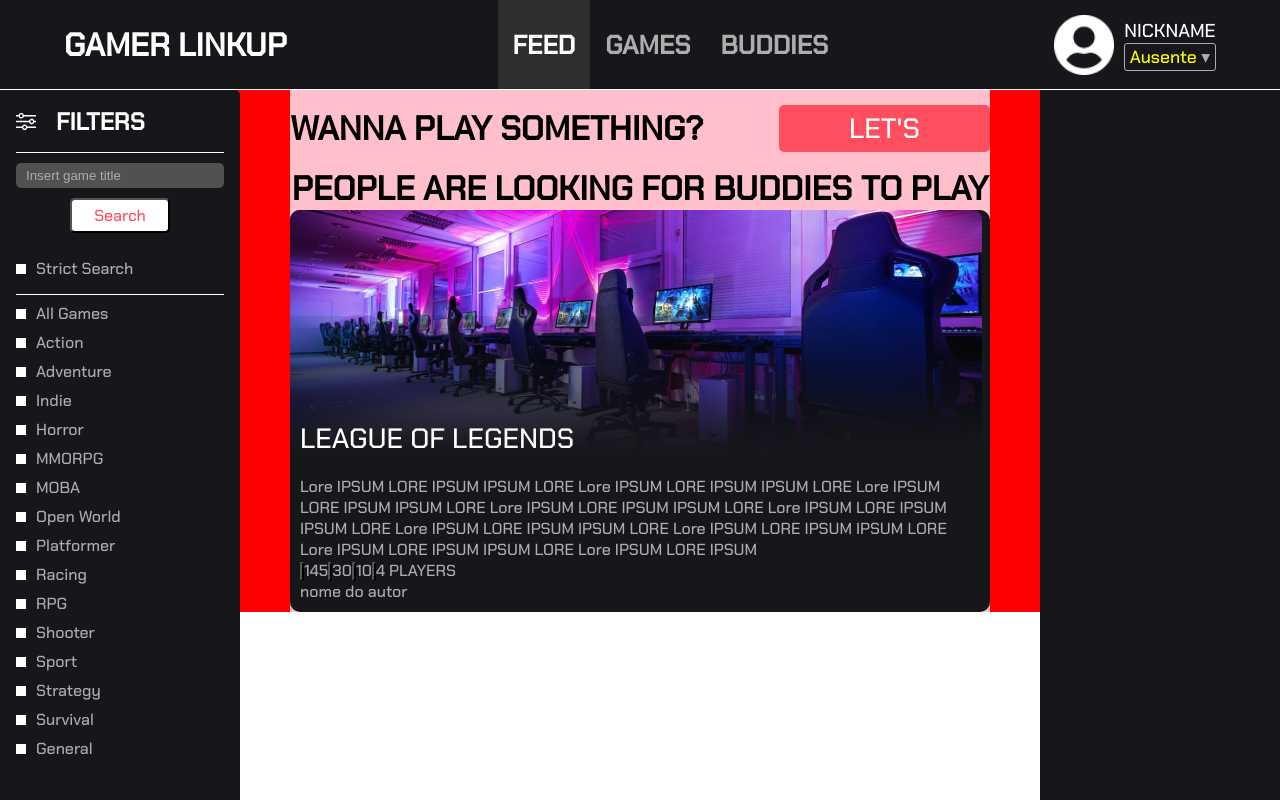
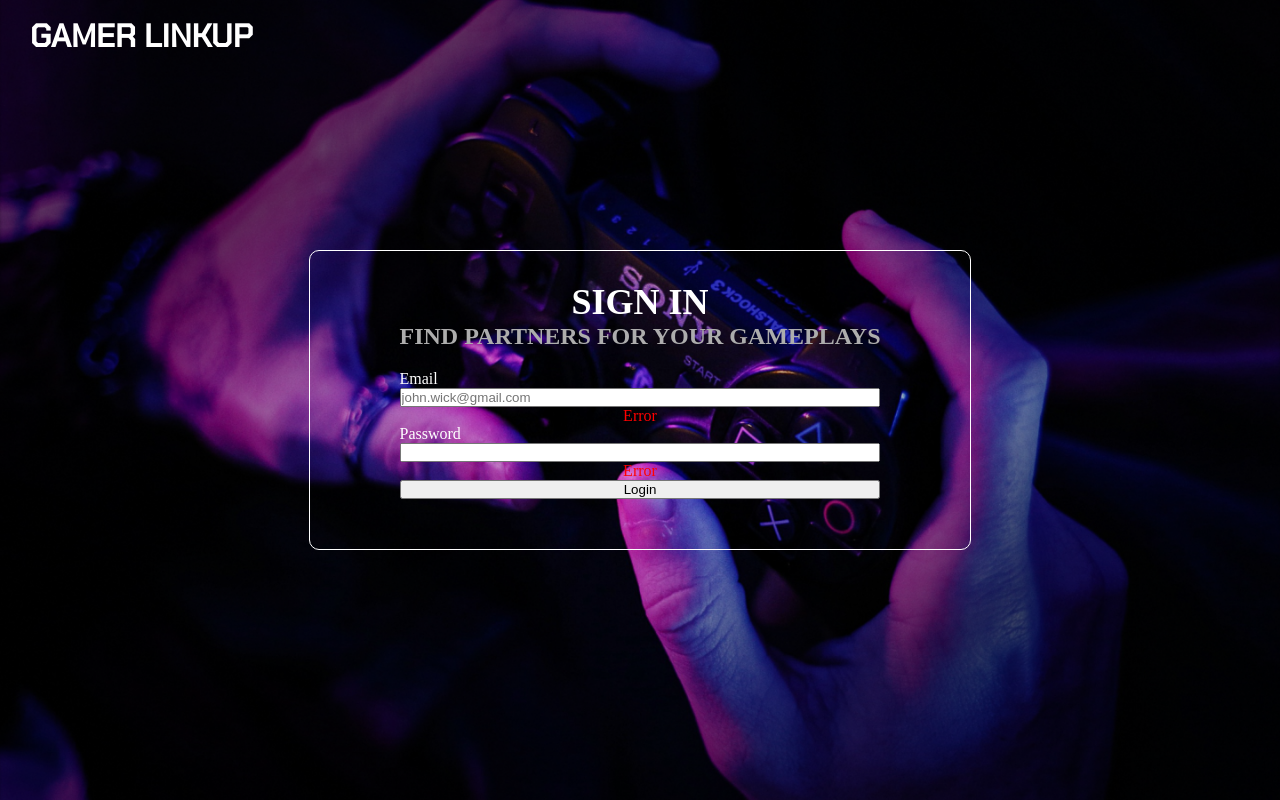
Before and after one commit to Jamajal/Gamer-Linkup, a React (Vite) app in the folder frontend/: page / in a window 1280 px wide. Built offline with nearby package versions, Linux system fonts and the light colour scheme.

Commit message:
Desenvolvimento parcial da página de login

```diff
--- a/frontend/src/App.tsx
+++ b/frontend/src/App.tsx
@@ -1,13 +1,12 @@
-import HomePage from "./pages/HomePage/HomePage"
-
+//import HomePage from "./pages/HomePage/HomePage"
+import LoginPage from './pages/LoginPage/LoginPage';
 
 function App() {
-
   return (
     <>
-      <HomePage/>
+      <LoginPage />
     </>
-  )
+  );
 }
 
-export default App
+export default App;
--- a/frontend/src/pages/HomePage/HomePage.scss
+++ b/frontend/src/pages/HomePage/HomePage.scss
@@ -1,9 +1,5 @@
 .app__homepage {
-
   height: 100vh;
-
-
-
 }
 .app__homepage-main {
   display: flex;
@@ -13,7 +9,5 @@
     width: 100%;
     display: flex;
     justify-content: center;
-
-
   }
 }
--- /dev/null
+++ b/frontend/src/pages/LoginPage/LoginPage.scss
@@ -0,0 +1,67 @@
+.app__loginPage {
+  height: 100vh;
+  width: 100%;
+  position: relative;
+
+  display: flex;
+  justify-content: center;
+  align-items: center;
+
+  background: url('../../assets/bg-login.png') no-repeat center;
+  background-size: cover;
+
+  color: var(--white-color);
+
+  > h1 {
+    position: absolute;
+    top: 15px;
+    left: 30px;
+    font-weight: 700;
+    font-family: var(--font-base);
+  }
+
+  .app__loginPage-loginBox {
+    padding: 30px 90px;
+
+    display: flex;
+    flex-direction: column;
+    align-items: center;
+    gap: 20px;
+
+    border: 1px solid var(--white-color);
+    border-radius: 10px;
+
+    .app__loginPage-loginBox-welcome {
+      text-align: center;
+
+      h1 {
+        font-size: 36px;
+      }
+
+      h2 {
+        color: var(--lightGray-color);
+      }
+    }
+
+    .app__loginPage-loginBox-credentials {
+      display: flex;
+      flex-direction: column;
+      width: 100%;
+
+      > div {
+        display: flex;
+        flex-direction: column;
+        width: 100%;
+
+        input {
+          width: 100%;
+        }
+      }
+    }
+  }
+}
+
+.error {
+  color: red;
+  text-align: center;
+}
--- /dev/null
+++ b/frontend/src/pages/LoginPage/LoginPage.tsx
@@ -0,0 +1,31 @@
+import './LoginPage.scss';
+
+const LoginPage = () => {
+  return (
+    <div className="app__loginPage">
+      <h1>GAMER LINKUP</h1>
+      <section className="app__loginPage-loginBox">
+        <div className="app__loginPage-loginBox-welcome">
+          <h1>SIGN IN</h1>
+          <h2>FIND PARTNERS FOR YOUR GAMEPLAYS</h2>
+        </div>
+        <form className="app__loginPage-loginBox-credentials">
+          <div className="app__loginPage-loginBox-credentials-field">
+            <label>Email</label>
+            <input type="email" placeholder="john.wick@gmail.com" />
+            <span className="error">Error</span>
+          </div>
+          <div>
+            <label>Password</label>
+            <input type="password" />
+            <span className="error">Error</span>
+          </div>
+          <button>Login</button>
+        </form>
+        <div className="app__loginPage-loginBox-footer"></div>
+      </section>
+    </div>
+  );
+};
+
+export default LoginPage;
```
Also changed, not shown: frontend/src/assets/bg-login.png (added), 1 other file (tests, documents, lock files or other folders). Lines whose indentation alone changed are shown as unchanged.
